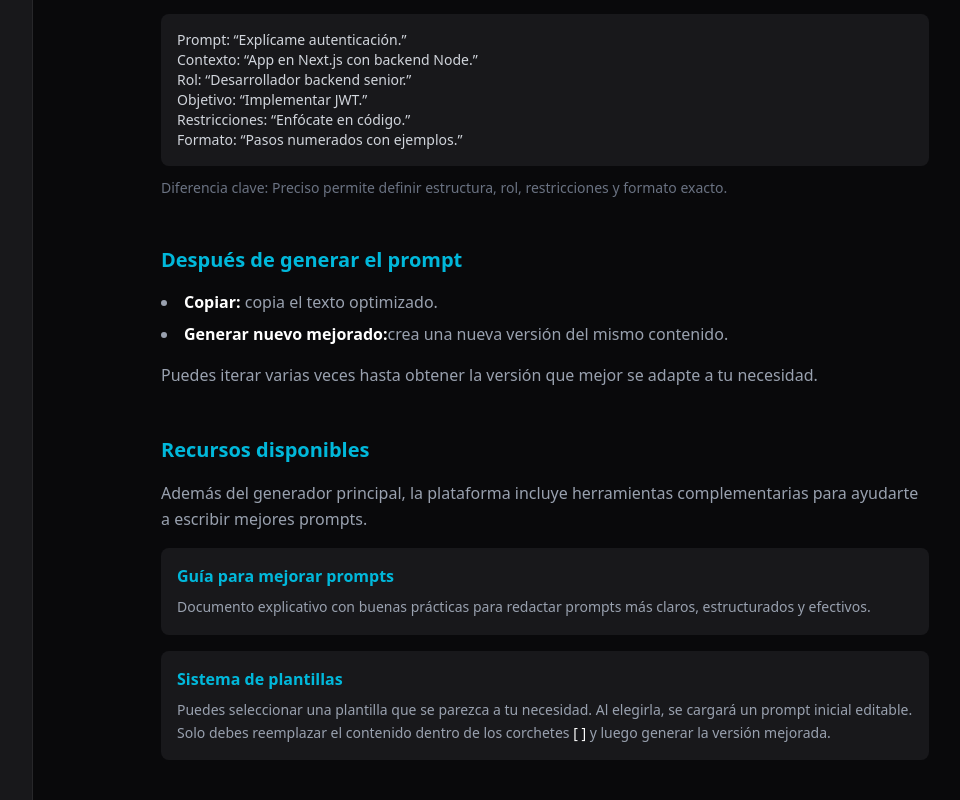
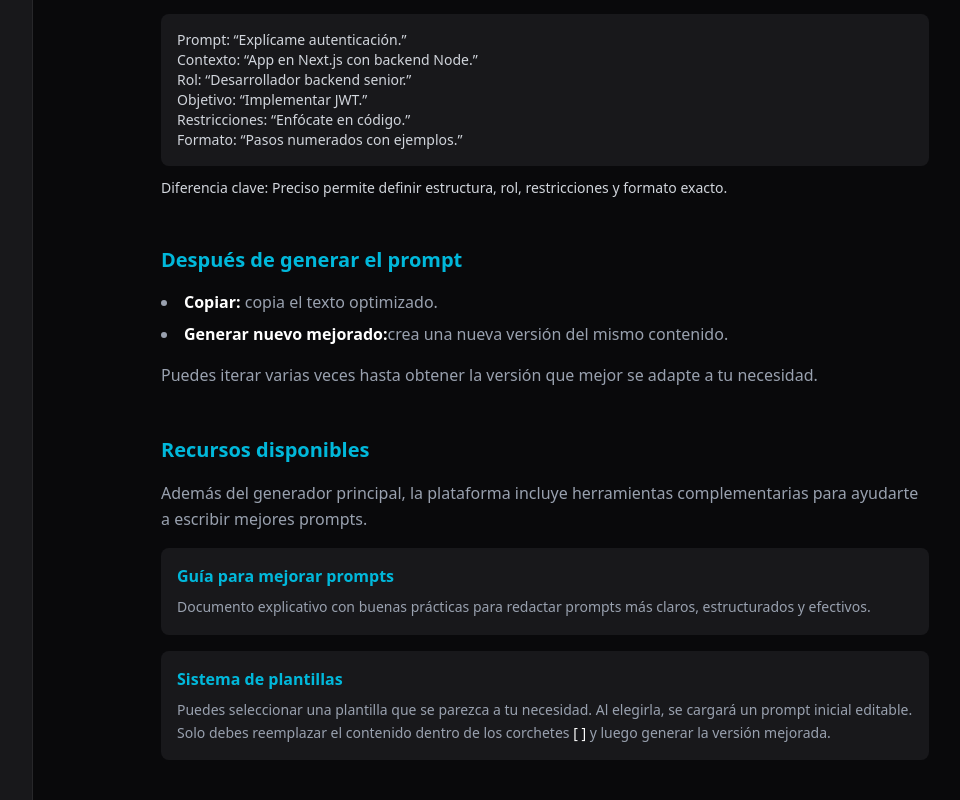
Before and after one commit to barrerasaezgonzalo/react-prompt-improver, a Next.js app: page /manual-de-uso in a window 1280 px wide. Shown: the part 1808-2608 px from the top of the page, without its empty margins (223-1183 px from the left). Built offline with nearby package versions, Linux system fonts and the light colour scheme.

Commit message:
fix: color text in minual

```diff
--- a/src/app/manual-de-uso/page.tsx
+++ b/src/app/manual-de-uso/page.tsx
@@ -193,7 +193,7 @@
                 Formato: “Pasos numerados con ejemplos.”
               </div>
 
-              <p className="text-gray-500 text-sm">
+              <p className="text-gray-300 text-sm">
                 Diferencia clave: Preciso permite definir estructura, rol,
                 restricciones y formato exacto.
               </p>
```
